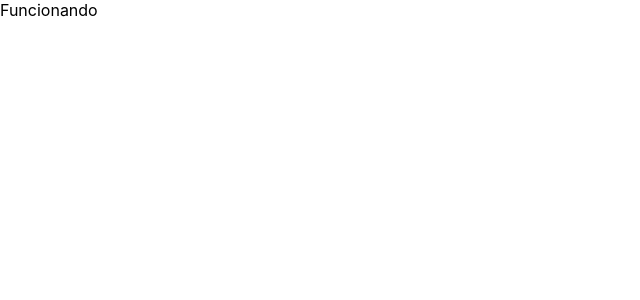
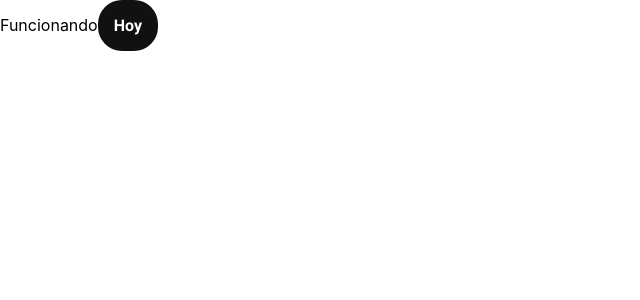
Before and after one commit to codeableorg/react-ui-w16-team01-react-ui, a React (Create React App) app: page / in a window 1280 px wide. Shown: the top 300 px of the page, without its empty margins (0-640 px from the left). Built offline with nearby package versions, Linux system fonts and the light colour scheme.

Commit message:
Created base for Link Component with a prop for theme

```diff
--- a/src/App.js
+++ b/src/App.js
@@ -1,6 +1,7 @@
 import React from "react";
 /* import Header from "./components/Header"; */
 /* import Main from "./components/Main"; */
+import Link from "./Link.js"
 
 const App = () => {
   return (
@@ -8,6 +9,7 @@ const App = () => {
       {/* <Header /> */}
       {/* <Main /> */}
       Funcionando
+      <Link theme="dark">Hoy</Link>
     </>
   );
 };
--- /dev/null
+++ b/src/Link.css
@@ -0,0 +1,20 @@
+@import url('https://fonts.googleapis.com/css2?family=Roboto:wght@700&display=swap');
+
+.link {
+  box-sizing: border-box;
+  padding: 16px;
+  border-radius: 24px;
+  text-align: center;
+  display: inline-block;
+  font-family: 'Roboto', arial, monospace;
+}
+
+.link--dark {
+  background-color: #111111;
+  color: #FFFFFF;
+}
+
+.link--light {
+  background-color: #FFFFFF;
+  color: #111111;
+}
--- /dev/null
+++ b/src/Link.js
@@ -0,0 +1,12 @@
+import React from "react";
+import styles from "./Link.css"
+
+export default function Link({theme, icon, children, ...props}) {
+  const themeClassName = theme ? `link--${theme}` : '';
+
+  return (
+    <a className={`link ${themeClassName}`}>
+      {children}
+    </a>
+  )
+}
```
